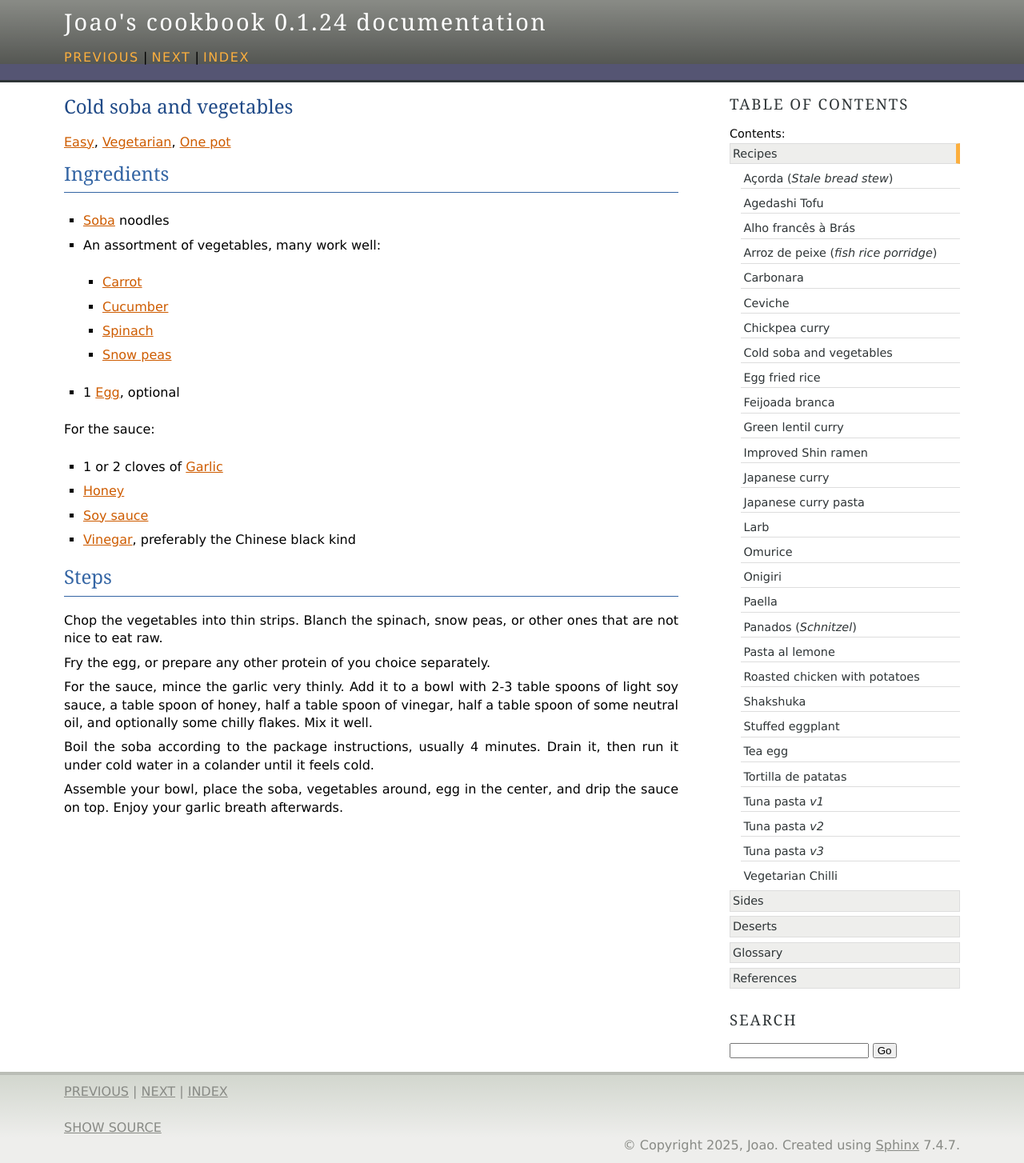
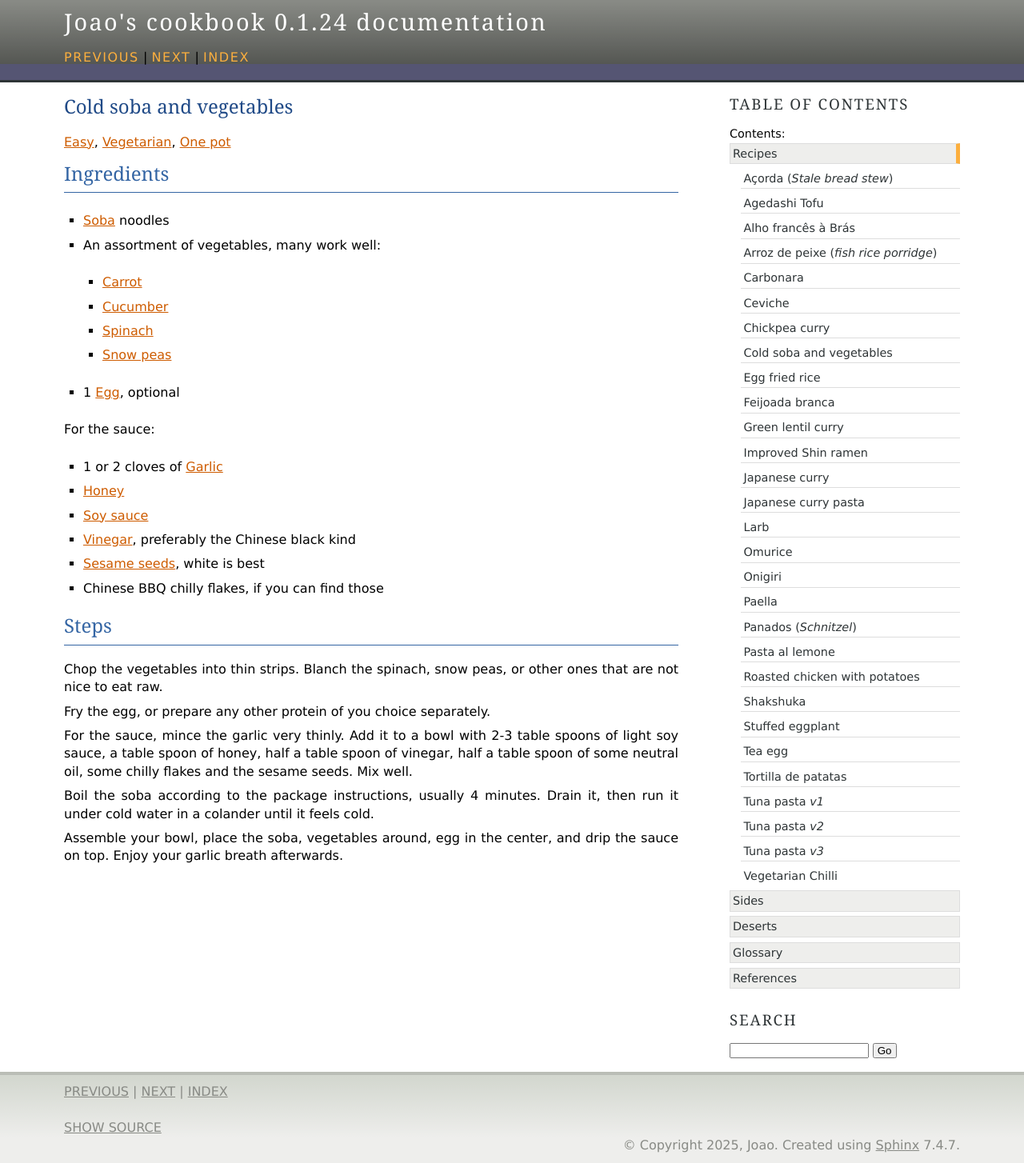
Before and after one commit to jomigo96/cookbook, a Sphinx documentation site: the page built from source/recipes/cold_soba_bowl.rst, in a window 1280 px wide. Shown: the whole page at 80% size. Built offline with Sphinx 7.4.7, drawn with Linux system fonts in a browser that asks for light colours.

Commit message:
Update soba sauce

```diff
--- a/source/recipes/cold_soba_bowl.rst
+++ b/source/recipes/cold_soba_bowl.rst
@@ -22,6 +22,8 @@ For the sauce:
 * :term:`Honey`
 * :term:`Soy sauce`
 * :term:`Vinegar`, preferably the Chinese black kind
+* :term:`Sesame seeds`, white is best
+* Chinese BBQ chilly flakes, if you can find those
 
 Steps
 ^^^^^
@@ -32,8 +34,8 @@ Blanch the spinach, snow peas, or other ones that are not nice to eat raw.
 Fry the egg, or prepare any other protein of you choice separately.
 
 For the sauce, mince the garlic very thinly.
-Add it to a bowl with 2-3 table spoons of light soy sauce, a table spoon of honey, half a table spoon of vinegar, half a table spoon of some neutral oil, and optionally some chilly flakes.
-Mix it well.
+Add it to a bowl with 2-3 table spoons of light soy sauce, a table spoon of honey, half a table spoon of vinegar, half a table spoon of some neutral oil, some chilly flakes and the sesame seeds.
+Mix well.
 
 Boil the soba according to the package instructions, usually 4 minutes.
 Drain it, then run it under cold water in a colander until it feels cold.
```
